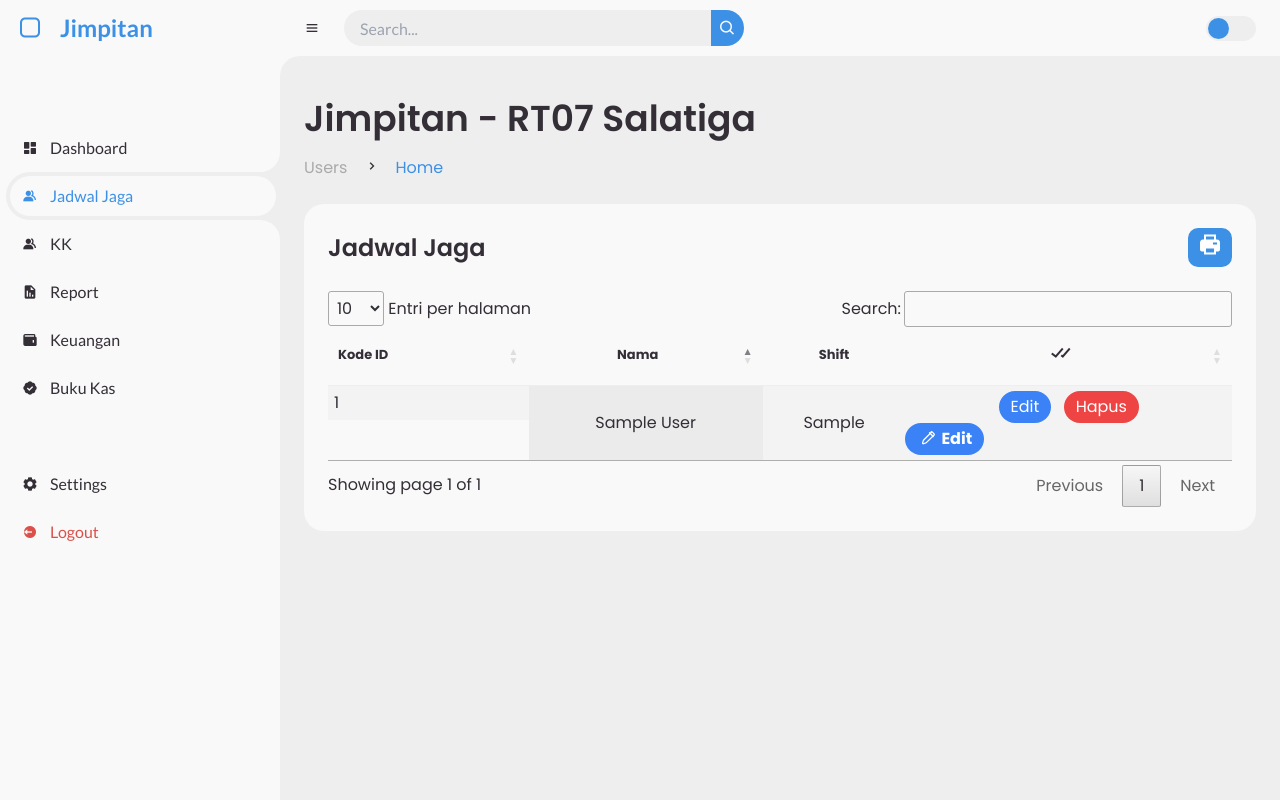
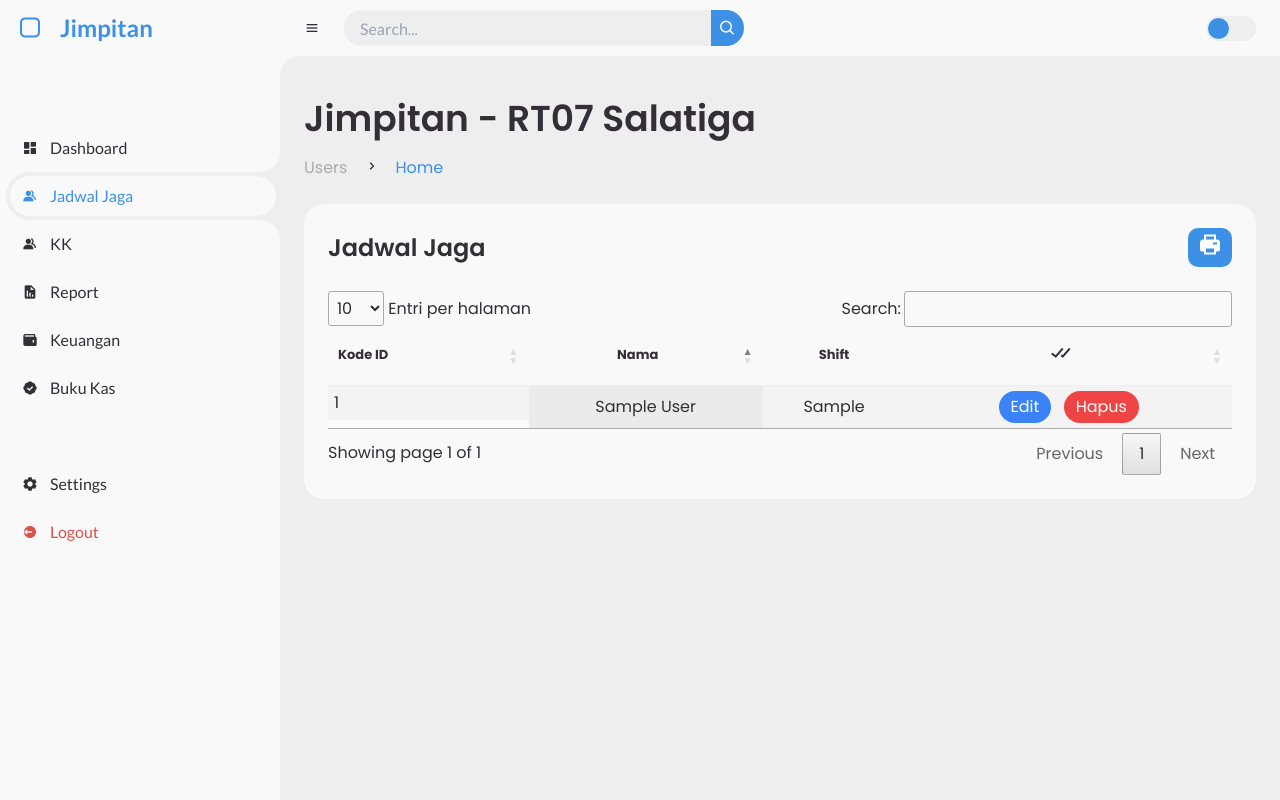
Before and after one commit to agusbudionoprastyo/jimpitan, a PHP site: page /dashboard/jadwal.php in a window 1280 px wide. Run offline with PHP 8.4, Linux system fonts and the light colour scheme; the visitor is signed in with stand-in values (Sample User, id 1); tables that the repository leaves empty or names only in its code hold one stand-in row (values such as "Sample post"); some libraries are stand-ins or nearby versions.

Commit message:
Update jadwal.php

```diff
--- a/dashboard/jadwal.php
+++ b/dashboard/jadwal.php
@@ -137,12 +137,6 @@ $data = $stmt->fetchAll(PDO::FETCH_ASSOC);
                                             <button class="bg-red-500 hover:bg-red-700 text-white py-1 px-3 rounded">
                                                 Hapus
                                             </button>
-                                            <button class="flex items-center bg-blue-500 hover:bg-blue-700 text-white font-bold py-1 px-3 rounded mr-2">
-                                                <svg xmlns="http://www.w3.org/2000/svg" fill="none" viewBox="0 0 24 24" stroke-width="1.5" stroke="currentColor" class="w-5 h-5 mr-1">
-                                                    <path stroke-linecap="round" stroke-linejoin="round" d="M16.862 3.487c.359-.359.939-.359 1.297 0l2.354 2.354c.359.359.359.939 0 1.297l-9.27 9.27a1.5 1.5 0 01-.53.354l-3.033.91a.75.75 0 01-.929-.928l.91-3.034a1.5 1.5 0 01.353-.529l9.27-9.27zM19.5 9l-4.5-4.5" />
-                                                </svg>
-                                                Edit
-                                            </button>
                                         </td>
                                     </tr>
                                 <?php endforeach;
```
